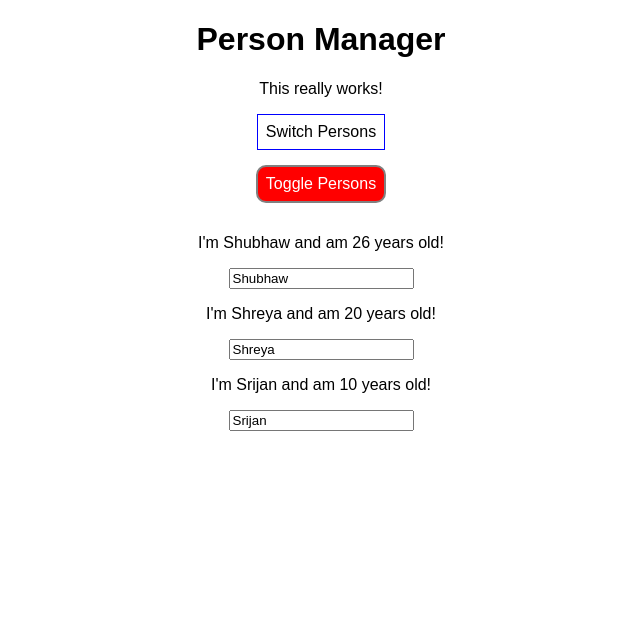
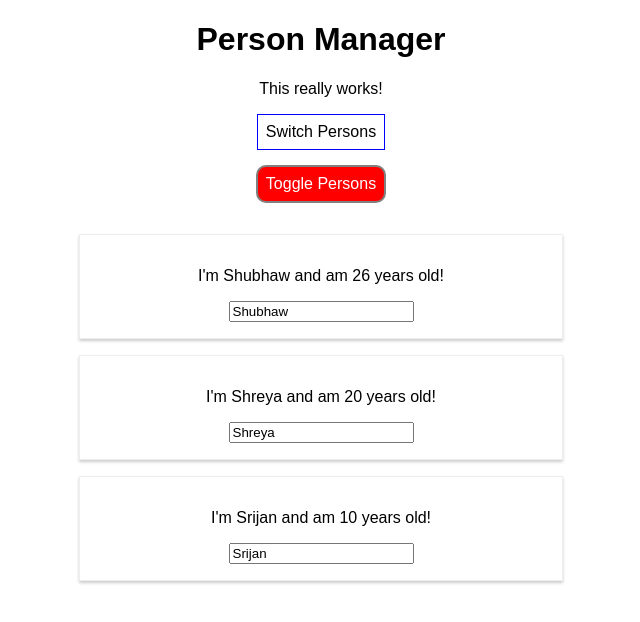
Before and after one commit to shubhaw/react-complete-guide, a React (Create React App) app: page / in a window 1280 px wide. Both pictures are taken after a click on the button "Toggle Persons". Shown: the top 622 px of the page, without its empty margins (319-959 px from the left). Built offline with nearby package versions, Linux system fonts and the light colour scheme.

Commit message:
103, 104, 105: HOCs and passing unknown props

```diff
--- a/src/components/Persons/Person/Person.js
+++ b/src/components/Persons/Person/Person.js
@@ -1,7 +1,7 @@
 import React, { Component } from 'react';
-import Radium from 'radium';
 import styleClasses from './Person.module.css';
 import Aux from '../../../hoc/Auxiliary.js';
+import withClass from "../../../hoc/WithClass";
 
 class Person extends Component {
     render() {
@@ -9,9 +9,9 @@
         return (
             <Aux>
                 {/* <div className={styleClasses.Person}> */}
-                    <p onClick={this.props.click}>I'm {this.props.name} and am {this.props.age} years old!</p>
-                    <p>{this.props.children}</p>
-                    <input type="text" onChange={this.props.change} value={this.props.name} />
+                <p onClick={this.props.click}>I'm {this.props.name} and am {this.props.age} years old!</p>
+                <p>{this.props.children}</p>
+                <input type="text" onChange={this.props.change} value={this.props.name} />
                 {/* </div> */}
             </Aux>
         );
@@ -19,4 +19,4 @@
 
 };
 
-export default Radium(Person);
+export default withClass(Person, styleClasses.Person);
--- a/src/containers/App.js
+++ b/src/containers/App.js
@@ -2,7 +2,9 @@
 import styleClasses from './App.module.css';
 import Persons from '../components/Persons/Persons';
 import Cockpit from '../components/Cockpit/Cockpit';
-import Radium from 'radium';
+
+import withClass from '../hoc/WithClass';
+import Aux from '../hoc/Auxiliary';
 
 
 class App extends Component {
@@ -57,7 +59,7 @@
     const persons = [...this.state.persons]; //immutable and currently being extensively used.
 
     persons.splice(personIndex, 1);
-    this.setState({persons: persons});
+    this.setState({ persons: persons });
   };
 
   nameChangeHandler = (event, id) => {
@@ -91,7 +93,7 @@
     console.log('[App.js] render');
     let persons = null;
 
-    if(this.state.showPersons) {
+    if (this.state.showPersons) {
       persons =
         <Persons
           persons={this.state.persons}
@@ -102,18 +104,17 @@
 
 
     return (
-        <div className={styleClasses.App}>
+      <Aux>
         <Cockpit
           title={this.props.appTitle}
           persons={this.state.persons}
           switchPersonClicked={this.switchPersonHandler}
           togglePersonsClicked={this.togglePersonsHandler}
           showPersons={this.state.showPersons} />
-
         {persons}
-        </div>
+      </Aux>
     );
   }
 }
 
-export default Radium(App);
+export default withClass(App, styleClasses.App);
--- /dev/null
+++ b/src/hoc/WithClass.js
@@ -0,0 +1,16 @@
+import React from 'react';
+
+// const withClass = props => (
+//     <div className={props.classes}>
+//         {props.children}
+//     </div>
+// )
+
+const withClass = (WrappedComponent, className) => {
+    return props => (
+        <div className={className}>
+            <WrappedComponent {...props} />
+        </div>
+    )
+}
+export default withClass;
```
Lines whose indentation alone changed are shown as unchanged.
